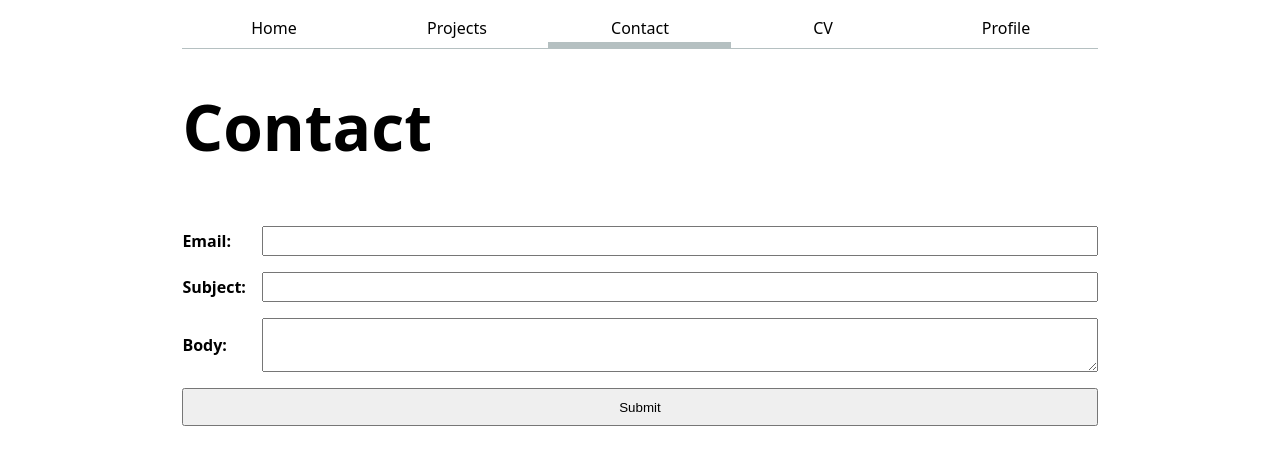
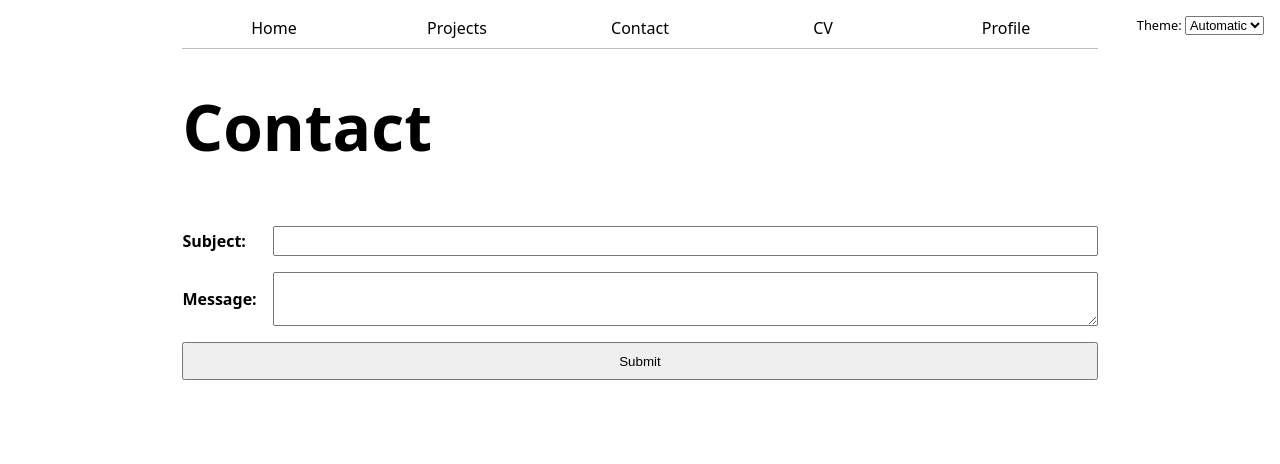
Before and after one commit to hgnzheng/portfolio, a plain HTML site: page contact/index.html in a window 1280 px wide. Drawn offline with Linux system fonts and the light colour scheme.

Commit message:
Bulk update for Lab 3.

```diff
--- a/contact/index.html
+++ b/contact/index.html
@@ -5,26 +5,27 @@
     <meta name="viewport" content="width=device-width, initial-scale=1.0">
     <title>Contact</title>
     <link rel="stylesheet" href="../style.css">
+    <script type="module" src="../global.js"></script>
 </head>
 <body>
-    <nav>
+    <!-- <nav>
         <a href="../index.html">Home</a>
         <a href="../projects/index.html">Projects</a>
-        <a href="index.html" class="current">Contact</a>
+        <a href="index.html">Contact</a>
         <a href="../cv/index.html">CV</a>
         <a href="https://github.com/hgnzheng" target="_blank">Profile</a>
-    </nav>
+    </nav> -->
 
     <h1>Contact</h1>
 
-    <form action="mailto:yoz018@ucsd.edu" method="POST" enctype="text/plain">
-        <label for="email">Email:</label>
-        <input id="email" name="email" type="email">
+    <form action="mailto:yoz018@ucsd.edu" method="GET">
+        <!-- <label for="email">Email:</label>
+        <input id="email" name="email" type="email"> -->
 
         <label for="subject">Subject:</label>
         <input id="subject" name="subject">
 
-        <label for="body">Body:</label>
+        <label for="body">Message:</label>
         <textarea id="body" name="body"></textarea>
 
         <button>Submit</button>
--- /dev/null
+++ b/global.js
@@ -0,0 +1,121 @@
+console.log('IT’S ALIVE!');
+
+function $$(selector, context = document) {
+  return Array.from(context.querySelectorAll(selector));
+}
+
+// // Array of all nav links
+// let navLinks = $$("nav a");
+
+// // Find the current link in the nav
+// let currentLink = navLinks.find(
+//   (a) => a.host === location.host && a.pathname === location.pathname
+// );
+
+// // Add the class 'current' to the current link with error handling
+// currentLink?.classList.add('current');
+
+let pages = [
+  { url: '', title: 'Home' },
+  { url: 'projects/', title: 'Projects' },
+  { url: 'contact/', title: 'Contact' },
+  { url: 'cv/', title: 'CV' },
+  { url: 'https://github.com/hgnzheng', title: 'Profile' },
+];
+
+// Add navigation menu
+let nav = document.createElement('nav');
+document.body.prepend(nav);
+
+// Detect if we’re on the home page
+const ARE_WE_HOME = document.documentElement.classList.contains('home');
+
+// Add links to the navigation menu
+for (let p of pages) {
+  let url = p.url;
+  if (!ARE_WE_HOME && !url.startsWith('http')) {
+    // Adjust relative URLs for non-home pages
+    url = '../' + url;
+  }
+
+  // Create the <a> element
+  const a = document.createElement('a');
+  a.href = url;
+  a.textContent = p.title;
+
+  // Highlight the current page
+  a.classList.toggle(
+    'current',
+    a.host === location.host && a.pathname === location.pathname
+  );
+
+  // Open external links in a new tab
+  if (a.host !== location.host) {
+    a.target = '_blank';
+  }
+
+  // Add the <a> element to <nav>
+  nav.append(a);
+}
+
+document.body.insertAdjacentHTML(
+  'afterbegin',
+  `
+  <label class="color-scheme">
+    Theme:
+    <select>
+      <option value="light dark">Automatic</option>
+      <option value="light">Light</option>
+      <option value="dark">Dark</option>
+    </select>
+  </label>
+  `
+);
+
+// Function to set the color scheme
+function setColorScheme(colorScheme) {
+  document.documentElement.style.setProperty('color-scheme', colorScheme);
+}
+
+// Get the <select> element
+const select = document.querySelector('.color-scheme select');
+
+// Check for a saved preference in localStorage
+if ('colorScheme' in localStorage) {
+  const savedScheme = localStorage.colorScheme;
+  setColorScheme(savedScheme);
+  select.value = savedScheme; // Update the dropdown
+}
+
+// Add an event listener for changes in the dropdown
+select.addEventListener('input', (event) => {
+  const newScheme = event.target.value;
+  setColorScheme(newScheme);
+  localStorage.colorScheme = newScheme; // Save the preference
+});
+
+// Update the functionality of Contact Form
+
+// Get the form element
+const form = document.querySelector('form');
+
+// Add event listener for the submit event
+form?.addEventListener('submit', (event) => {
+  event.preventDefault(); // Prevent default form submission
+
+  // Create a new FormData object
+  const data = new FormData(form);
+
+  // Start building the mailto URL
+  let url = `${form.action}?`;
+
+  // Iterate over form fields
+  for (let [name, value] of data) {
+    url += `${encodeURIComponent(name)}=${encodeURIComponent(value)}&`;
+    console.log(name, encodeURIComponent(value));
+  }
+
+
+  // Navigate to the mailto URL
+  location.href = url;
+});
--- a/style.css
+++ b/style.css
@@ -1,5 +1,11 @@
 :root {
-  --color-accent: oklch(65% 50% 0)
+  --color-accent: oklch(65% 50% 0);
+  --background-light: canvas;
+  --background-dark: canvastext;
+  --text-light: canvastext;
+  --text-dark: canvas;
+  --border-color: oklch(50% 10% 200 / 40%);
+  color-scheme: light dark;
 }
 
 html {
@@ -19,7 +25,7 @@ body {
   display: flex;                          /* Use Flexbox */
   border-bottom-width: 1px;               /* Add a border at the bottom */
   border-bottom-style: solid;             /* Make the border solid */
-    border-bottom-color: oklch(80% 3% 200)  /* Use a color from the Oklab color space */
+  border-bottom-color: var(--border-color);
 }
 
 /* All links in the nav */
@@ -39,7 +45,9 @@ nav a.current {
 
 nav a:hover {
   border-bottom: 0.4em solid var(--color-accent);                        /* Add a thicker border at the bottom */
-  background-color: oklch(from var(--color-accent) 95% 5% h)             /* Use a color from the Oklab color space */
+  /* background-color: oklch(from var(--color-accent) 95% 5% h)             Use a color from the Oklab color space */
+  /* Updated one */
+  background-color: color-mix(in oklch, var(--color-accent), canvas 85%);
 }
 
 /* Form container */
@@ -175,3 +183,15 @@ article h3 {
 article p {
   margin: 0.5em 0;
 }
+
+.color-scheme {
+  position: absolute;
+  top: 1rem;
+  right: 1rem;
+  font-size: 80%;
+  font-family: inherit;
+}
+
+.color-scheme select {
+  font-size: inherit;
+}
```
Also changed, not shown: cv/index.html (+4 -3 lines), index.html (+4 -3 lines), projects/index.html (+4 -3 lines). Lines whose indentation alone changed are shown as unchanged.
